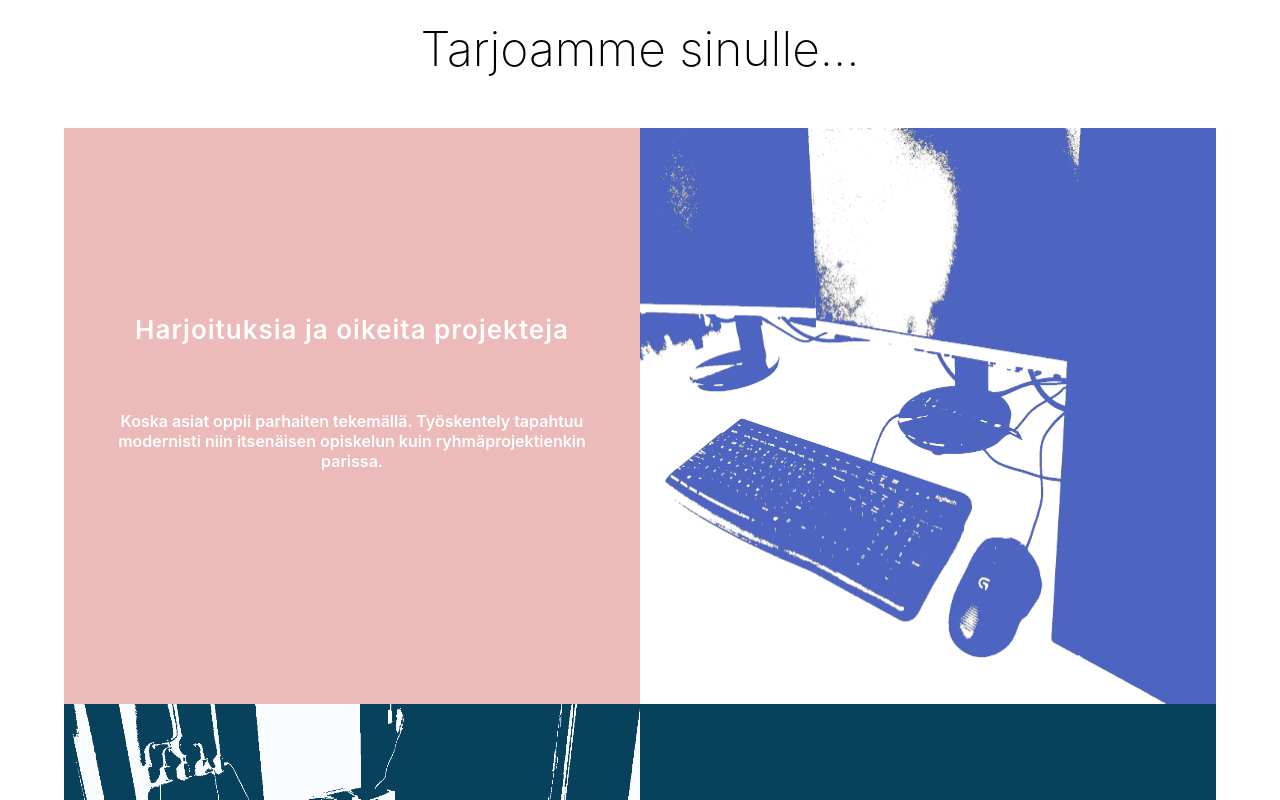
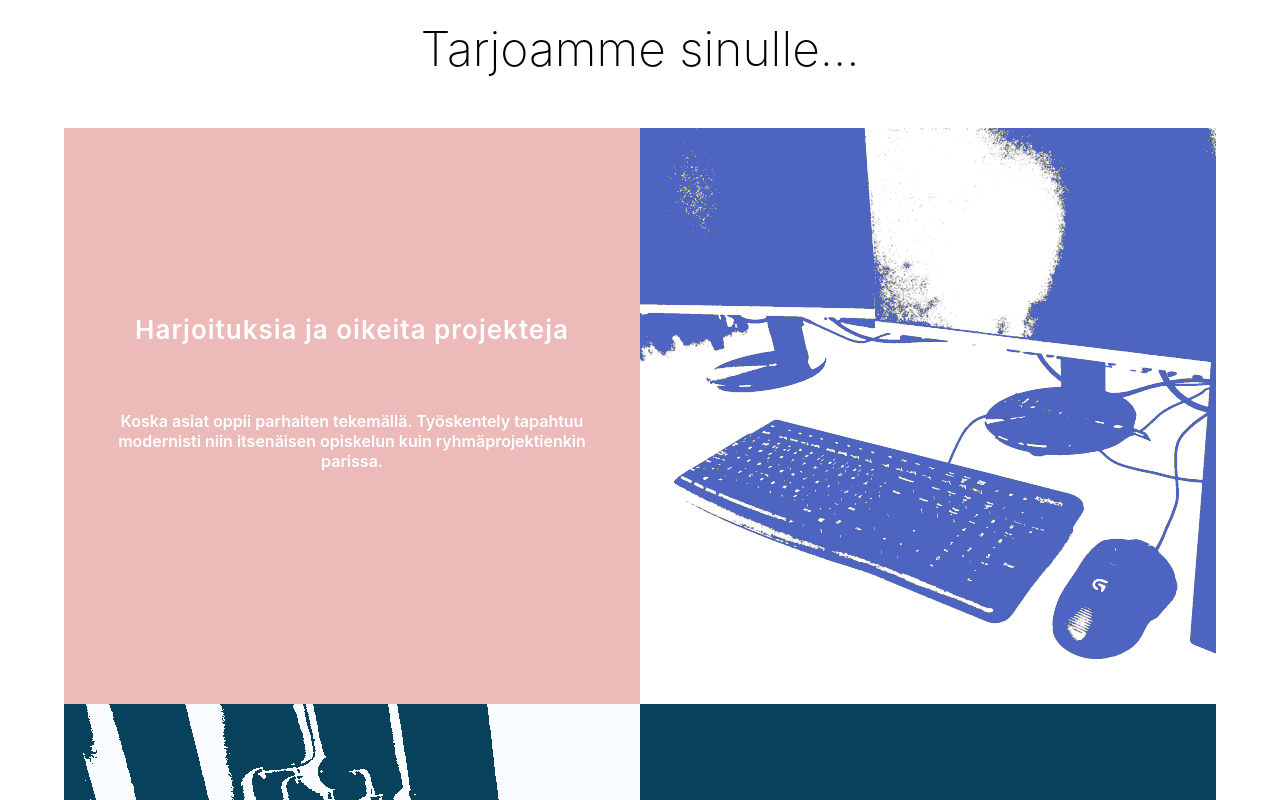
Before and after one commit to digitalents-ictbeginners/website, a React (Create React App) app: page / in a window 1280 px wide. Shown: the part 1420-2220 px from the top of the page. Built offline with nearby package versions, Linux system fonts and the light colour scheme.

Commit message:
fix infogrid image sizing and update public transit directions text

```diff
--- a/src/components/Home/InfoGridBlock.css
+++ b/src/components/Home/InfoGridBlock.css
@@ -32,9 +32,12 @@
     padding: 30px;
 }
 
+.ibImg {
+    overflow: hidden;
+}
+
 .ibImg img {
-    width: 100%;
-    height: 100%;
+    object-fit: fill;
 }
 
 @media only screen and (min-width: 601px) and (max-width: 1330px){
--- a/src/data/Contact_en.json
+++ b/src/data/Contact_en.json
@@ -34,8 +34,7 @@
             },
             "bypublictransit": {
                 "title": "By Public Transit",
-                "text": ["Lähin raitiovaunupysäkki on Maria Mechelinkadulla ja siinä pysähtyy raitiovaunu numero 8. Raitiovaunut 7 ja 9 pysähtyvät Ruoholahden villat -pysäkillä.",
-                        "Lähin linja-autopysäkki on Leppäsuonkatu ja siinä pysähtyvät bussit 24 ja 192."
+                "text": ["Lähin raitiovaunupysäkki on Maria Mechelininkadulla ja siinä pysähtyy raitiovaunu numero 8. Rautatieasemalta pääsee raitiovaunuilla 7 ja 9, jotka pysähtyvät Ruoholahden villat -pysäkillä. Lähin metroasema on Kampissa. Lähin linja-autopysäkki on Leppäsuonkatu ja siinä pysähtyvät bussit 24 ja 192."
                 ]
             },
             "map": {
--- a/src/data/Contact_fi.json
+++ b/src/data/Contact_fi.json
@@ -34,8 +34,7 @@
             },
             "bypublictransit": {
                 "title": "Julkisella liikenteellä",
-                "text": ["Lähin raitiovaunupysäkki on Maria Mechelinkadulla ja siinä pysähtyy raitiovaunu numero 8. Raitiovaunut 7 ja 9 pysähtyvät Ruoholahden villat -pysäkillä.",
-                    "Lähin linja-autopysäkki on Leppäsuonkatu ja siinä pysähtyvät bussit 24 ja 192."
+                "text": ["Lähin raitiovaunupysäkki on Maria Mechelininkadulla ja siinä pysähtyy raitiovaunu numero 8. Rautatieasemalta pääsee raitiovaunuilla 7 ja 9, jotka pysähtyvät Ruoholahden villat -pysäkillä. Lähin metroasema on Kampissa. Lähin linja-autopysäkki on Leppäsuonkatu ja siinä pysähtyvät bussit 24 ja 192."
                 ]
             },
             "map": {
```
